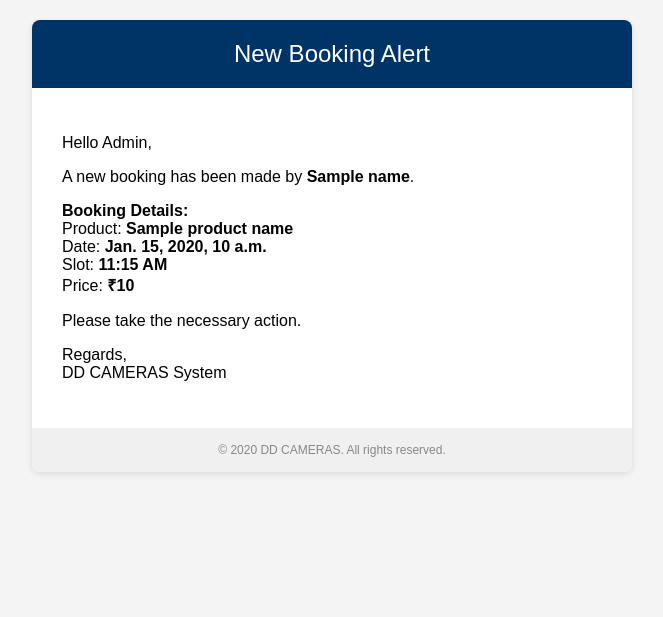
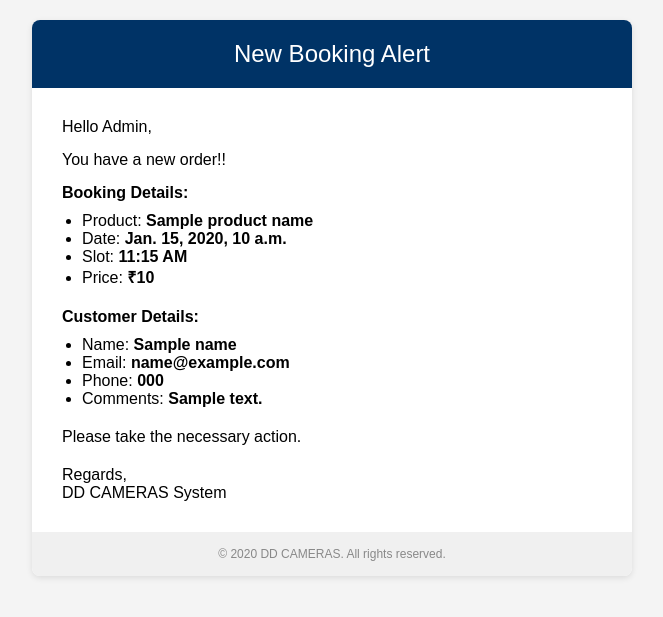
Before and after one commit to Shilnasajd/DD, a Django app: template booking/templates/admin_email.html in a window 1280 px wide. Shown: the top 617 px of the page, without its empty margins (308-971 px from the left). Run offline with Django 5.2, Linux system fonts and the light colour scheme; data comes from the database, SQL or seed files in the repository; both versions use the stored data as it was after the commit; tables that the repository leaves empty hold one stand-in row (values such as "Sample post"); the template is opened without the code that fills it: values that come from a table or form of the project are taken from there, most other values are stand-ins (such as "Sample title", 1, 10 or a date in 2020).

Commit message:
return customer details

```diff
--- a/app/src/components/items/CheckOut.jsx
+++ b/app/src/components/items/CheckOut.jsx
@@ -65,7 +65,7 @@ const CheckoutPage = () => {
     if (!promoCode.trim()) return;
 
     try {
-      const response = await axios.get(`https://dd-3ecg.onrender.com/api/get_promo_amount/?code=${promoCode}`);
+      const response = await axios.get(`http://localhost:8000/api/get_promo_amount/?code=${promoCode}`);
 
       if (response.data?.amount && response.data?.is_valid === true) {
         const promoAmount = parseFloat(response.data.amount);
@@ -100,8 +100,8 @@ const CheckoutPage = () => {
     };
 
     const apiEndpoint = isRange
-      ? "https://dd-3ecg.onrender.com/api/book_multiple_dates/"
-      : "https://dd-3ecg.onrender.com/api/bookings/";
+      ? "http://localhost:8000/api/book_multiple_dates/"
+      : "http://localhost:8000/api/bookings/";
 
     try {
       setSubmitting(true);
--- a/booking/serializers.py
+++ b/booking/serializers.py
@@ -117,6 +117,10 @@ class BookingSerializer(serializers.ModelSerializer):
                 'date': booking.date,
                 'slot': booking.slot,
                 'price': booking.price,
+                'email': booking.email,
+                'comments': booking.comment,
+                'phone': booking.phone
+
             }
 
             # Send email to customer
@@ -203,6 +207,8 @@ class MultipleDatesBookingSerializer(serializers.Serializer):
                 'product_name': booking.product.name,
                 'date': booking.date,
                 'slot': booking.slot,
+                'email': booking.email,
+                'comments': booking.comment
             }
 
             # ✔️ Send promocode email if it's the 5th, 10th, etc. booking for this email
--- a/booking/templates/admin_email.html
+++ b/booking/templates/admin_email.html
@@ -9,32 +9,45 @@
         <tr>
             <td align="center">
                 <table width="600" cellpadding="0" cellspacing="0" style="background-color: #ffffff; border-radius: 8px; overflow: hidden; box-shadow: 0 2px 6px rgba(0,0,0,0.1);">
+                    <!-- Header -->
                     <tr style="background-color: #003366;">
                         <td style="padding: 20px; color: #ffffff; text-align: center; font-size: 24px;">
                             New Booking Alert
                         </td>
                     </tr>
+
+                    <!-- Body -->
                     <tr>
                         <td style="padding: 30px;">
-                            <p style="font-size: 16px;">Hello Admin,</p>
+                            <p style="font-size: 16px; margin: 0 0 15px;">Hello Admin,</p>
 
-                            <p style="font-size: 16px;">
-                                A new booking has been made by <strong>{{ name }}</strong>.
+                            <p style="font-size: 16px; margin: 0 0 15px;">
+                                You have a new order!!</strong>
                             </p>
 
-                            <p style="font-size: 16px;">
-                                <strong>Booking Details:</strong><br>
-                                Product: <strong>{{ product_name }}</strong><br>
-                                Date: <strong>{{ date }}</strong><br>
-                                Slot: <strong>{{ slot }}</strong><br>
-                                Price: <strong>₹{{ price }}</strong>
-                            </p>
+                            <p style="font-size: 16px; margin: 0 0 10px;"><strong>Booking Details:</strong></p>
+                            <ul style="font-size: 16px; padding-left: 20px; margin: 0 0 20px;">
+                                <li>Product: <strong>{{ product_name }}</strong></li>
+                                <li>Date: <strong>{{ date }}</strong></li>
+                                <li>Slot: <strong>{{ slot }}</strong></li>
+                                <li>Price: <strong>₹{{ price }}</strong></li>
+                            </ul>
 
-                            <p style="font-size: 16px;">Please take the necessary action.</p>
+                            <p style="font-size: 16px; margin: 0 0 10px;"><strong>Customer Details:</strong></p>
+                            <ul style="font-size: 16px; padding-left: 20px; margin: 0 0 20px;">
+                                <li>Name: <strong>{{ name }}</strong></li>
+                                <li>Email: <strong>{{ email }}</strong></li>
+                                <li>Phone: <strong>{{ phone }}</strong></li>
+                                <li>Comments: <strong>{{ comments }}</strong></li>
+                            </ul>
 
-                            <p style="font-size: 16px;">Regards,<br>DD CAMERAS System</p>
+                            <p style="font-size: 16px; margin: 0 0 20px;">Please take the necessary action.</p>
+
+                            <p style="font-size: 16px; margin: 0;">Regards,<br>DD CAMERAS System</p>
                         </td>
                     </tr>
+
+                    <!-- Footer -->
                     <tr style="background-color: #f0f0f0;">
                         <td style="padding: 15px; text-align: center; font-size: 12px; color: #888;">
                             © {{ date|date:"Y" }} DD CAMERAS. All rights reserved.
```
Also changed, not shown: booking/templates/promocode_email.html (+19 -6 lines), db.sqlite3.
